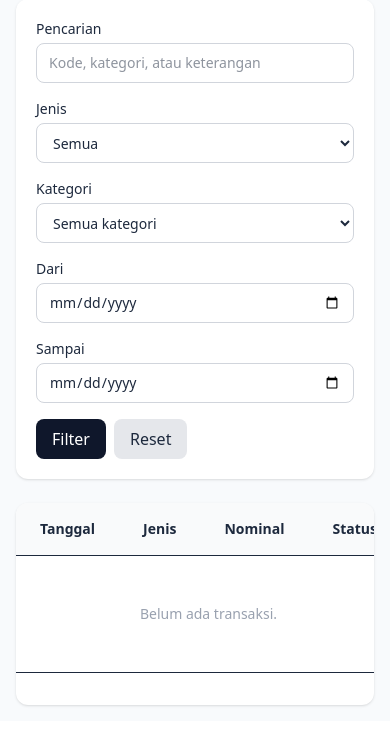
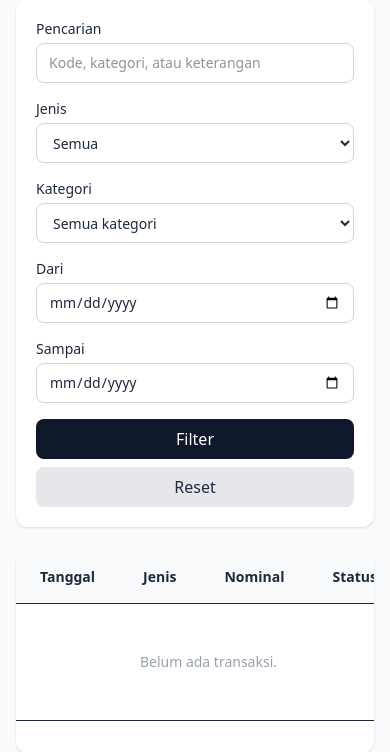
Before and after one commit to SuryoNu123/Manajemen_Masjid_Terpadu, a Laravel app: page /transaksi-keuangan in a window 390 px wide. Shown: the part 529-1281 px from the top of the page. Before the commit the page ends 1236 px from the top, so only its background shows below. Run offline with Laravel 12, Linux system fonts and the light colour scheme; the visitor is signed in with stand-in values (Sample User, id 1); data comes from the database, SQL or seed files in the repository; data that the repository does not hold is empty; style sheets or scripts are compiled from the project's sources.

Commit message:
Initial commit: Sistem Manajemen Masjid Terpadu

```diff
--- a/resources/views/bendahara/financial-transactions/index.blade.php
+++ b/resources/views/bendahara/financial-transactions/index.blade.php
@@ -18,15 +18,15 @@
     </div>
 
     @if(auth()->user()->hasRole('bendahara'))
-        <div class="flex flex-wrap gap-2">
+        <div class="flex w-full flex-col gap-2 sm:w-auto sm:flex-row">
 
             <a href="{{ route('transaksi.create', ['type' => 'income']) }}"
-               class="px-4 py-2 bg-green-600 text-white rounded-lg hover:bg-green-700">
+               class="inline-flex w-full items-center justify-center rounded-lg bg-green-600 px-4 py-2 text-white hover:bg-green-700 sm:w-auto">
                 + Pemasukan
             </a>
 
             <a href="{{ route('transaksi.create', ['type' => 'expense']) }}"
-               class="px-4 py-2 bg-red-600 text-white rounded-lg hover:bg-red-700">
+               class="inline-flex w-full items-center justify-center rounded-lg bg-red-600 px-4 py-2 text-white hover:bg-red-700 sm:w-auto">
                 + Pengeluaran
             </a>
 
@@ -92,7 +92,7 @@
 
     <form method="GET"
           action="{{ route('transaksi.index') }}"
-          class="grid grid-cols-1 md:grid-cols-3 xl:grid-cols-6 gap-4">
+          class="grid grid-cols-1 gap-4 sm:grid-cols-2 xl:grid-cols-6">
 
         <div>
             <label class="block text-sm font-medium mb-1" for="transaction-search">
@@ -101,7 +101,7 @@
             <input id="transaction-search" type="search" name="search"
                    value="{{ request('search') }}"
                    placeholder="Kode, kategori, atau keterangan"
-                   class="w-full rounded-lg border-gray-300">
+                   class="w-full rounded-lg border-gray-300 text-sm focus:border-blue-600 focus:ring-blue-600">
         </div>
 
         <div>
@@ -110,7 +110,7 @@
             </label>
 
             <select name="type"
-                    class="w-full rounded-lg border-gray-300">
+                    class="w-full rounded-lg border-gray-300 text-sm focus:border-blue-600 focus:ring-blue-600">
 
                 <option value="">
                     Semua
@@ -136,7 +136,7 @@
             </label>
 
             <select name="category_id"
-                    class="w-full rounded-lg border-gray-300">
+                    class="w-full rounded-lg border-gray-300 text-sm focus:border-blue-600 focus:ring-blue-600">
 
                 <option value="">
                     Semua kategori
@@ -174,7 +174,7 @@
                 type="date"
                 name="start_date"
                 value="{{ request('start_date') }}"
-                class="w-full rounded-lg border-gray-300">
+                class="w-full rounded-lg border-gray-300 text-sm focus:border-blue-600 focus:ring-blue-600">
         </div>
 
 
@@ -187,21 +187,21 @@
                 type="date"
                 name="end_date"
                 value="{{ request('end_date') }}"
-                class="w-full rounded-lg border-gray-300">
+                class="w-full rounded-lg border-gray-300 text-sm focus:border-blue-600 focus:ring-blue-600">
         </div>
 
 
-        <div class="flex items-end gap-2">
+        <div class="flex flex-col items-stretch gap-2 sm:flex-row sm:items-end">
 
             <button
                 type="submit"
-                class="px-4 py-2 bg-slate-900 text-white rounded-lg">
+                class="inline-flex w-full items-center justify-center rounded-lg bg-slate-900 px-4 py-2 text-white sm:flex-1">
                 Filter
             </button>
 
             <a
                 href="{{ route('transaksi.index') }}"
-                class="px-4 py-2 bg-gray-200 rounded-lg">
+                class="inline-flex w-full items-center justify-center rounded-lg bg-gray-200 px-4 py-2 sm:flex-1">
                 Reset
             </a>
 
--- a/resources/views/ketua/activity-logs/index.blade.php
+++ b/resources/views/ketua/activity-logs/index.blade.php
@@ -35,13 +35,13 @@
             </select>
 
             <button type="submit"
-                    class="rounded-lg bg-blue-600 px-4 py-2 text-sm font-semibold text-white hover:bg-blue-700">
+                    class="inline-flex w-full items-center justify-center rounded-lg bg-blue-600 px-4 py-2 text-sm font-semibold text-white hover:bg-blue-700 sm:w-auto">
                 Filter
             </button>
 
             @if(request()->hasAny(['search', 'action']))
                 <a href="{{ route('activity-logs.index') }}"
-                   class="rounded-lg border border-gray-300 px-4 py-2 text-sm font-medium text-gray-700 hover:bg-gray-50">
+                   class="inline-flex w-full items-center justify-center rounded-lg border border-gray-300 px-4 py-2 text-sm font-medium text-gray-700 hover:bg-gray-50 sm:w-auto">
                     Reset
                 </a>
             @endif
--- a/resources/views/marbot/assets/index.blade.php
+++ b/resources/views/marbot/assets/index.blade.php
@@ -29,7 +29,7 @@
         </div>
 
         <a href="{{ route('assets.create') }}"
-           class="inline-flex items-center justify-center rounded-lg bg-slate-900 px-4 py-2.5 text-sm font-semibold text-white hover:bg-slate-700">
+           class="inline-flex w-full items-center justify-center rounded-lg bg-slate-900 px-4 py-2.5 text-sm font-semibold text-white hover:bg-slate-700 sm:w-auto">
             + Tambah Aset
         </a>
     </div>
@@ -62,12 +62,12 @@
             </select>
 
             <button type="submit"
-                    class="rounded-lg bg-slate-900 px-5 py-2.5 text-sm font-semibold text-white hover:bg-slate-700">
+                    class="inline-flex w-full items-center justify-center rounded-lg bg-slate-900 px-5 py-2.5 text-sm font-semibold text-white hover:bg-slate-700 sm:w-auto">
                 Cari
             </button>
 
             <a href="{{ route('assets.index') }}"
-               class="rounded-lg border border-slate-300 px-5 py-2.5 text-center text-sm font-medium text-slate-600 hover:bg-slate-50">
+               class="inline-flex w-full items-center justify-center rounded-lg border border-slate-300 px-5 py-2.5 text-center text-sm font-medium text-slate-600 hover:bg-slate-50 sm:w-auto">
                 Reset
             </a>
         </form>
```
Also changed, not shown: resources/views/bendahara/business-unit-items/index.blade.php (+6 -6 lines), resources/views/bendahara/business-unit-sales/index.blade.php (+5 -5 lines), resources/views/bendahara/financial-reports/index.blade.php (+5 -5 lines), resources/views/bendahara/mustahiks/index.blade.php (+5 -5 lines), resources/views/ketua/business-units/index.blade.php (+4 -4 lines), resources/views/ketua/user-administration/index.blade.php (+5 -5 lines), resources/views/marbot/asset-maintenances/index.blade.php (+4 -4 lines).
